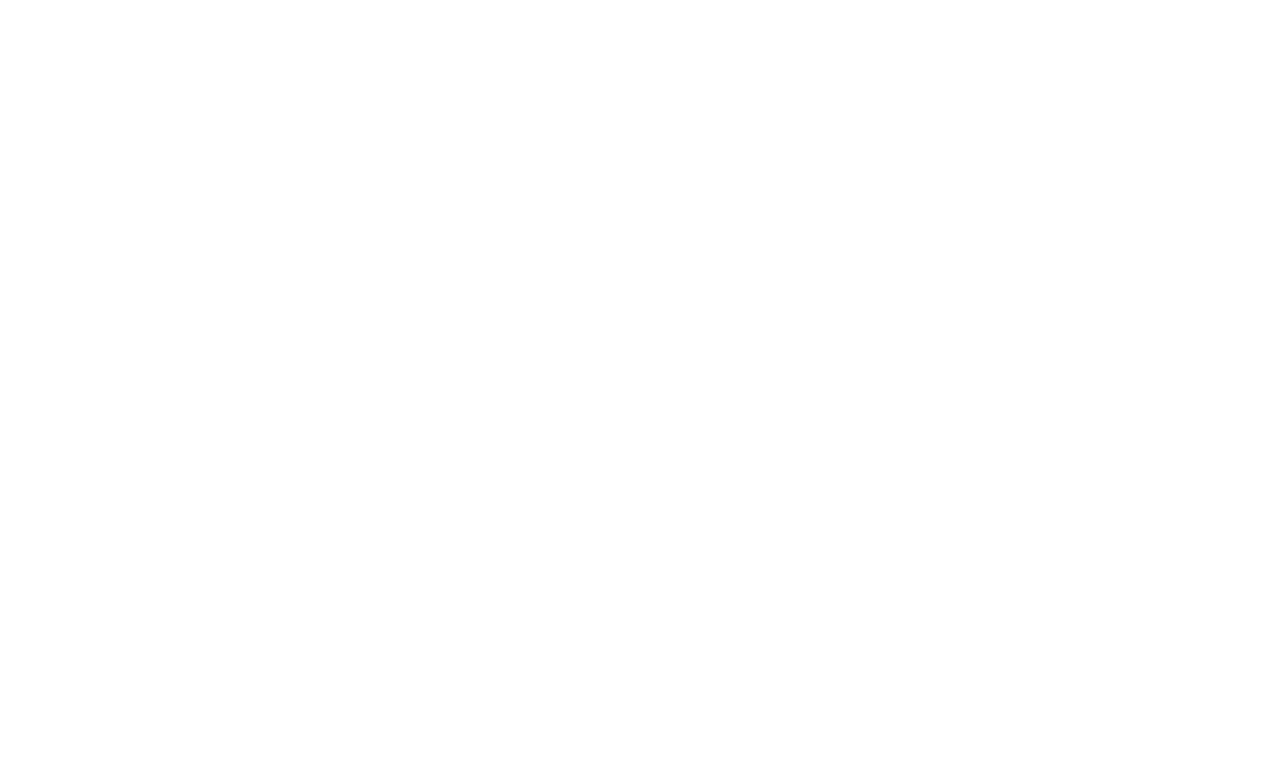
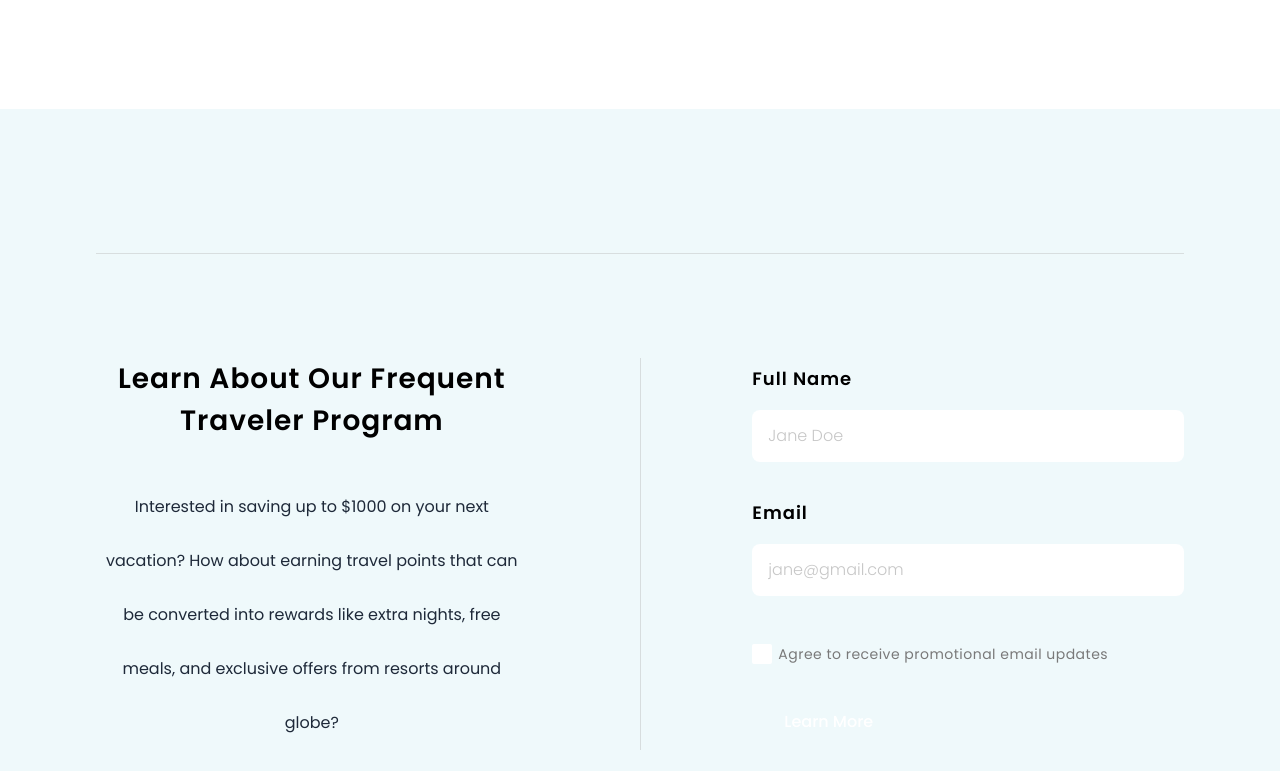
Before and after one commit to tanjimahmmed/go-travel-landing-page, a React (Vite) app: page / in a window 1280 px wide. Shown: the part 5711-6482 px from the top of the page. Before the commit the page ends 5820 px from the top, so only its background shows below. Built offline with nearby package versions, Linux system fonts and the light colour scheme.

Commit message:
add frequent travelers

```diff
--- a/src/App.tsx
+++ b/src/App.tsx
@@ -1,4 +1,5 @@
 import ExploreMore from "./components/ExploreMore/ExploreMore";
+import FrequentTraveler from "./components/FrequentTraveler";
 import Header from "./components/Header";
 import Hero from "./components/Hero/Hero";
 import Main from "./components/Main";
@@ -20,6 +21,7 @@
         <Services/>
         <News/>
         <ExploreMore/>
+        <FrequentTraveler/>
       </Main>
     </Page>
   )
--- /dev/null
+++ b/src/components/FrequentTraveler.tsx
@@ -0,0 +1,48 @@
+import { MouseEvent, useState } from 'react'
+import Checkmark from './Icons/Checkmark'
+
+const FrequentTraveler = () => {
+    const [isChecked, setIsChecked] = useState<boolean>(false);
+    console.log(isChecked);
+
+    function handleSubmit(e: MouseEvent<HTMLButtonElement>) {
+        e.preventDefault();
+        if(isChecked) {
+            // we can submit the form!
+        }
+    }
+
+  return (
+    <section className='bg-primary-100 px-24 py-36'>
+        <div className='border-y-grey-500/40 m-auto flex max-w-389 items-center justify-between gap-x-28 border-y-1 py-26'>
+            <div className='basis-150 text-center'>
+                <h3 className='tracking-6 mb-9.5 text-[1.75rem] font-semibold'>Learn About Our Frequent
+                    Traveler Program</h3>
+                <p className='text-gray-800 text-base/13.5'>Interested in saving up to $1000 on your next vacation? How about earning travel points that can be converted into rewards like extra nights, free meals, and exclusive offers from resorts around globe?</p>
+            </div>
+            <div className='bg-grey-500/40 block w-0.25 self-stretch'/>
+            <form className='flex basis-150 flex-col'>
+                <label className='mb-8'>
+                    <p className='tracking-6 mb-3 text-lg/9.5 font-semibold'>Full Name</p>
+                    <input required type="text" name='fullName' minLength={2} maxLength={50} placeholder='Jane Doe' className='placeholder:text-grey-400 w-full rounded-lg bg-white py-3.5 pl-4 transition-all duration-200 placeholder:font-light focus:outline-1 disabled:opacity-50' />
+                </label>
+                <label className='mb-12'>
+                    <p className='tracking-6 mb-3 text-lg/9.5 font-semibold'>Email</p>
+                    <input type="email" name='emailAddress' minLength={3} maxLength={50} placeholder='jane@gmail.com' className='placeholder:text-grey-400 w-full rounded-lg bg-white py-3.5 pl-4 transition-all duration-200 placeholder:font-light focus:outline-1 disabled:opacity-50' />
+                </label>
+                <div className='flex flex-wrap items-center justify-between gap-8'>
+                    <label className='text-grey-800 flex cursor-pointer items-center gap-x-1.5'>
+                        <button className='flex size-5 cursor-pointer items-center justify-center rounded-xs bg-white p-1 disabled:opacity-50' type='button' onClick={() => setIsChecked(!isChecked)}>
+                            <Checkmark className={`size-2 transition-all duration-200 ${isChecked ? "visible size-3 opacity-100" : "invisible size-2 opacity-0"}`}/>
+                        </button>
+                        <p className='text-sm tracking-[.03rem]'>Agree to receive promotional email updates</p>
+                    </label>
+                    <button className='hover:bg-primary-800 cursor-pointer rounded-[0.625rem] px-8 py-3.5 font-medium text-white transition-all duration-200 disabled:cursor-not-allowed' onClick={handleSubmit}>Learn More</button>
+                </div>
+            </form>
+        </div>
+    </section>
+  )
+}
+
+export default FrequentTraveler
```
